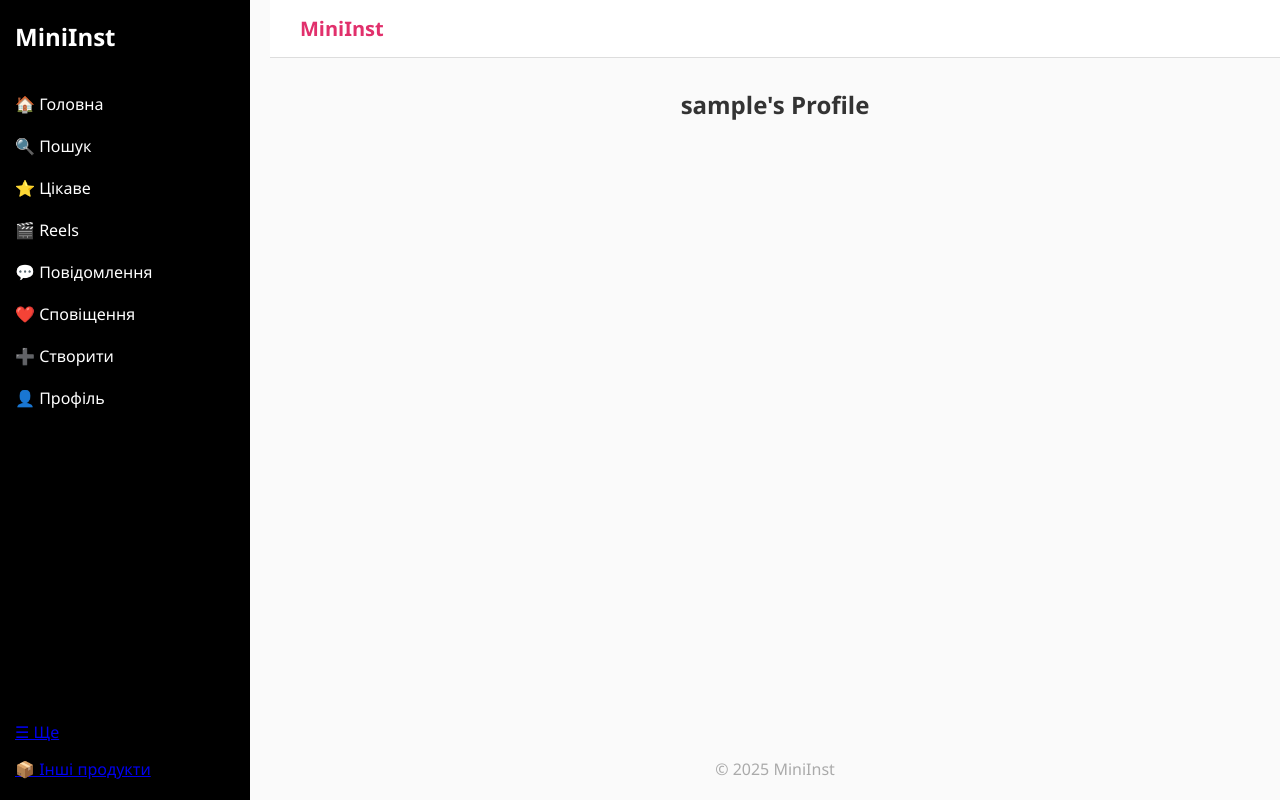
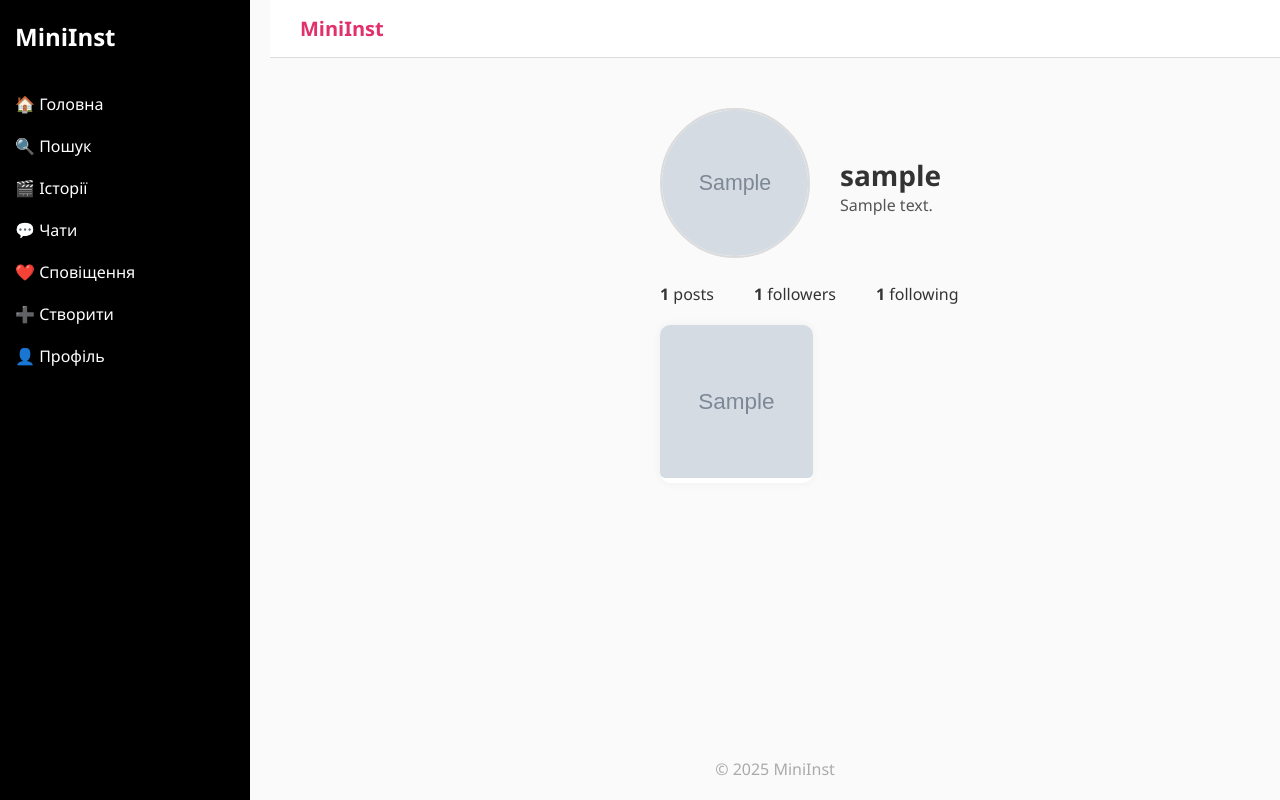
Before and after one commit to maryxwz/module4, a Django app: page /users/profile/ in a window 1280 px wide. Run offline with Django 5.2, Linux system fonts and the light colour scheme; a user stored in the database is signed in; tables that the repository leaves empty hold one stand-in row (values such as "Sample post"); grey boxes marked "Sample" are stand-in pictures.

Commit message:
Зроблено сторінку профіля користувача. Також до сайдбару під'єднано пошук, історії, профіль і чати

```diff
--- a/MiniInst/templates/base.html
+++ b/MiniInst/templates/base.html
@@ -11,18 +11,13 @@
         <div class="logo">MiniInst</div>
         <nav>
             <a href="#">🏠 Головна</a>
-            <a href="#">🔍 Пошук</a>
-            <a href="#">⭐ Цікаве</a>
-            <a href="#">🎬 Reels</a>
-            <a href="#">💬 Повідомлення</a>
+            <a href="http://127.0.0.1:8000/search">🔍 Пошук</a>
+            <a href="http://127.0.0.1:8000/stories/all_stories">🎬 Історії</a>
+            <a href="http://127.0.0.1:8000/direct/inbox/">💬 Чати</a>
             <a href="#">❤️ Сповіщення</a>
             <a href="#">➕ Створити</a>
-            <a href="#">👤 Профіль</a>
+            <a href="http://127.0.0.1:8000/users/profile/">👤 Профіль</a>
         </nav>
-        <div class="bottom">
-            <a href="#">☰ Ще</a>
-            <a href="#">📦 Інші продукти</a>
-        </div>
     </aside>
 
     <div class="content">
--- a/MiniInst/users/templates/profile.html
+++ b/MiniInst/users/templates/profile.html
@@ -1,8 +1,88 @@
 {% extends "base.html" %}
 {% block content %}
-  <h2>{{ user.username }}'s Profile</h2>
-  {% if user_profile.avatar %}
-    <img src="{{ user_profile.avatar.url }}" width="150" height="150">
-  {% endif %}
-  <p>{{ user_profile.bio }}</p>
+<div class="profile-page">
+    <div class="profile-header">
+        <div class="avatar">
+            {% if user.avatar %}
+                <img src="{{ user.avatar.url }}" alt="{{ user.username }}'s avatar">
+            {% endif %}
+        </div>
+        <div class="profile-info">
+            <h2>{{ user.username }}</h2>
+            <p class="bio">{{ user.bio }}</p>
+        </div>
+    </div>
+
+    <div class="profile-stats">
+        <div><strong>{{ user.posts.count }}</strong> posts</div>
+        <div><strong>{{ user.followers.count }}</strong> followers</div>
+        <div><strong>{{ user.following.count }}</strong> following</div>
+    </div>
+
+    <div class="profile-posts">
+        {% for post in user.posts.all %}
+            <div class="post">
+                <img src="{{ post.image.url }}" alt="Post image">
+            </div>
+        {% empty %}
+            <p>No posts yet.</p>
+        {% endfor %}
+    </div>
+</div>
+
+<style>
+
+/*відступ для сайдбару!*/
+.profile-page {
+    margin-left: 250px;
+    padding: 20px;
+    max-width: 900px;
+}
+
+.profile-header {
+    display: flex;
+    align-items: center;
+    gap: 30px;
+    margin-bottom: 20px;
+}
+
+.avatar img {
+    width: 150px;
+    height: 150px;
+    border-radius: 50%;
+    object-fit: cover;
+    border: 2px solid #dbdbdb;
+}
+
+.profile-info h2 {
+    margin: 0;
+    font-size: 28px;
+}
+
+.profile-info .bio {
+    color: #555;
+}
+
+
+.profile-stats {
+    display: flex;
+    gap: 40px;
+    margin-bottom: 20px;
+    font-weight: 500;
+}
+
+
+.profile-posts {
+    display: grid;
+    grid-template-columns: repeat(3, 1fr);
+    gap: 10px;
+}
+
+.profile-posts .post img {
+    width: 100%;
+    aspect-ratio: 1/1;
+    object-fit: cover;
+    border-radius: 5px;
+}
+</style>
 {% endblock %}
--- a/MiniInst/users/views.py
+++ b/MiniInst/users/views.py
@@ -16,6 +16,7 @@ def register_view(request):
         form = CustomUserCreationForm()
     return render(request, 'register.html', {'form': form})
 
+
 @login_required
 def profile_view(request):
     return render(request, 'profile.html', {'user': request.user})
```
